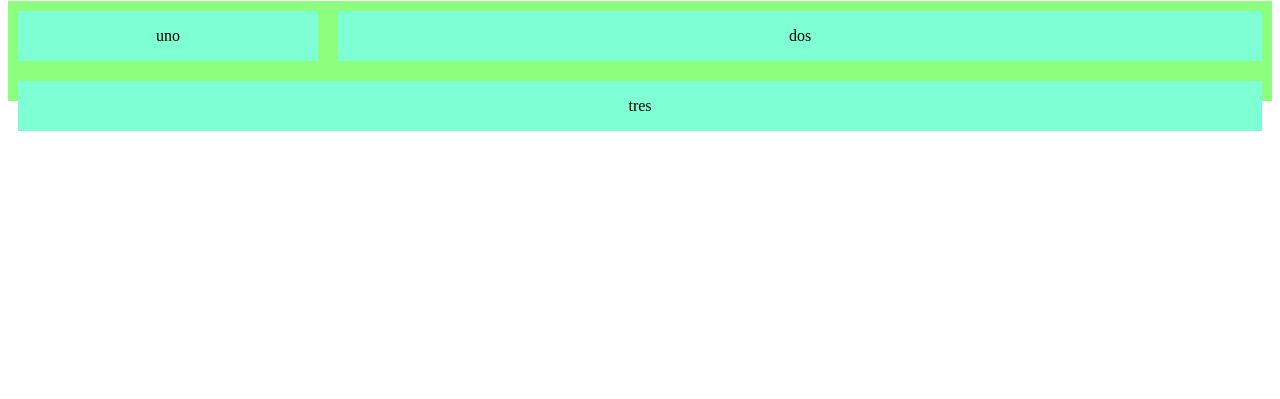
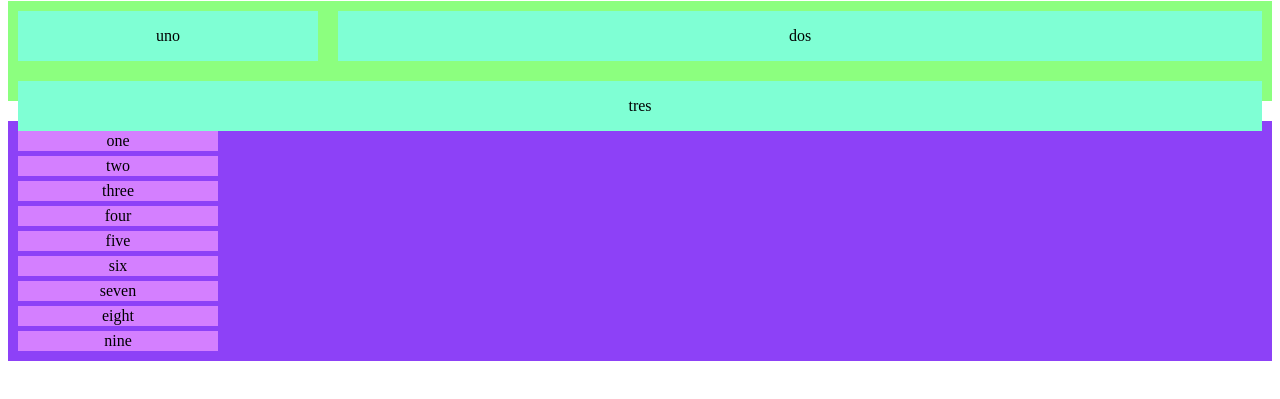
Before and after one commit to Victoria98Sagastizabal/flex1, a plain HTML site: page index.html in a window 1280 px wide. Shown: the part 79-478 px from the top of the page. Drawn offline with Linux system fonts and the light colour scheme.

Commit message:
add grid container

```diff
--- a/index.html
+++ b/index.html
@@ -13,6 +13,18 @@
         <div class="tres">tres</div>
     </div>
 
+    <div class="grid-container">
+      <div class="number">one</div>
+      <div class="number">two</div>
+      <div class="number">three</div>
+      <div class="number">four</div>
+      <div class="number">five</div>
+      <div class="number">six</div>
+      <div class="number">seven</div>
+      <div class="number">eight</div>
+      <div class="number">nine</div>
+  </div>
+
 
 </body>
 
--- a/style.css
+++ b/style.css
@@ -12,7 +12,7 @@
 
 }
 
-  .boxx > div {
+.boxx>div {
     background-color: aquamarine;
     font-size: medium;
     text-align: center;
@@ -36,3 +36,26 @@
     flex-grow: 1;
     align-self: flex-end;
 }
+
+.grid-container1 {
+    display: grid;
+
+}
+
+.grid-container {
+    margin-top: 20px;
+    background-color: rgba(113, 18, 245, 0.8);
+    text-align: center;
+    padding: 5px;
+    font-size: 30px;
+  }
+
+.number {
+    background-color: rgb(212, 127, 255);
+    font-size: medium;
+    text-align: center;
+    font-style: normal;
+    line-height: 20px;
+    width: 200px;
+    margin: 5px;
+}
```
Lines whose indentation alone changed are shown as unchanged.
